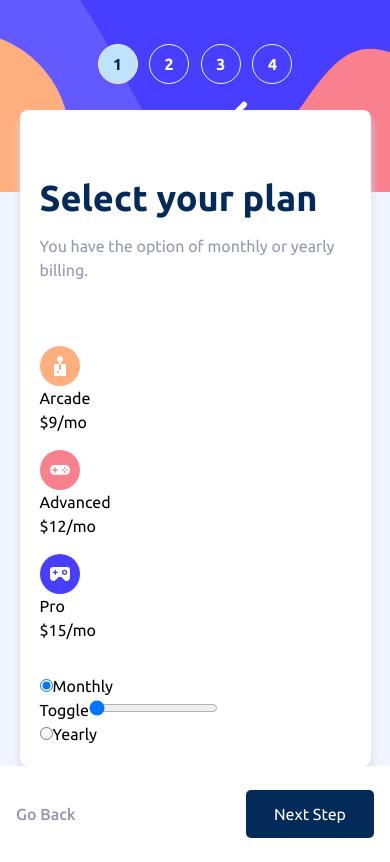
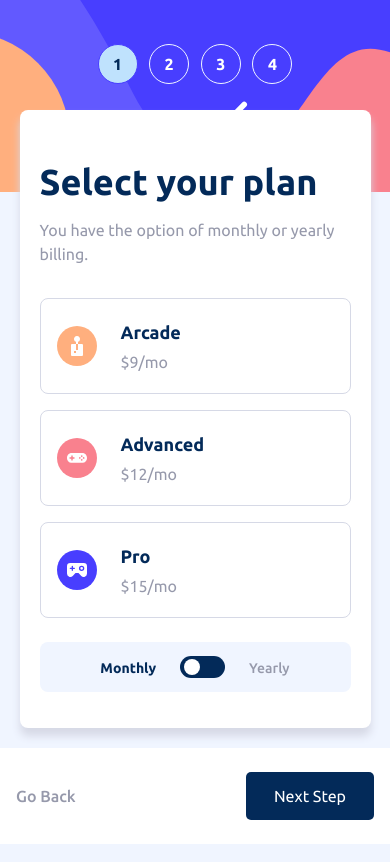
Before and after one commit to DeeNue36/React-Multi-Step-Form, a React (Vite) app: page / in a window 390 px wide. Built offline with nearby package versions, Linux system fonts and the light colour scheme.

Commit message:
section two styling and responsive design updated

```diff
--- a/src/App.css
+++ b/src/App.css
@@ -44,6 +44,8 @@
   /** typography */
   --font-family-ubuntu: Ubuntu, sans-serif;
   --text-small-size: 0.875rem;
+  --text-regular-size: 1rem;
+  --text-large-size: 1.125rem;
   --font-weight-light: 300;
   --font-weight-regular: 400;
   --font-weight-medium: 500;
@@ -93,7 +95,7 @@
   }
 
   .progress-circle {
-    @apply xl:flex xl:items-center;
+    @apply md:flex md:items-center;
   }
 
   .step-number {
@@ -101,7 +103,7 @@
   }
 
   .user-info-step {
-    @apply hidden xl:flex xl:flex-col xl:items-start xl:uppercase;
+    @apply hidden md:flex md:flex-col md:items-start md:uppercase;
   }
 
   /** Reusable/Repeated Styles */
@@ -125,8 +127,14 @@
   }
 
   .previous-button {
-    @apply text-neutral-dark-grey font-medium;
+    @apply text-neutral-dark-grey font-medium hover:text-primary-dark-blue;
   }
+
+  .active {
+    @apply bg-neutral-transparent-light-blue border-primary-purple-medium border-[0.0938rem];
+  }
+
+
 
   /** Section 1: Personal Info Form Section */
   .form-main-section {
@@ -142,7 +150,7 @@
   } */
 
   .form-header {
-    @apply mt-12;
+    @apply mt-8;
 
     & h1 {
       @apply mb-4 text-4xl text-primary-dark-blue font-bold;
@@ -154,7 +162,7 @@
   }
 
   .form-body {
-    @apply mbs-16;
+    @apply mbs-8;
   }
 
   /** Input */
@@ -171,11 +179,11 @@
   }
 
   .error-message {
-    @apply text-primary-bright-red text-[0.75rem] text-end font-regular;
+    @apply text-primary-bright-red text-xs text-end font-regular;
   }
 
   .input-container input {
-    @apply text-primary-dark-blue w-full h-12 rounded-lg border border-neutral-transparent-purple outline-none px-3 text-[1rem] hover:border-primary-purple-medium hover:border-[0.0938rem] focus:border-primary-purple-medium focus:border-[0.0938rem] focus-visible:border-primary-purple-medium focus-visible:border-[0.0938rem];
+    @apply text-primary-dark-blue w-full h-12 rounded-lg border border-neutral-transparent-purple outline-none px-3 text-regular-size hover:border-primary-purple-medium hover:border-[0.0938rem] focus:border-primary-purple-medium focus:border-[0.0938rem] focus-visible:border-primary-purple-medium focus-visible:border-[0.0938rem];
   }
 
   .input-container input::placeholder {
@@ -184,7 +192,7 @@
 
   /** Section 2: Plan Selection  */
   .plan-error {
-    @apply text-primary-bright-red font-medium text-[1rem] mbe-[0.8rem];
+    @apply text-primary-bright-red font-medium text-regular-size mbe-[0.8rem];
   }
 
   .form-body:has(.plan-error:not(.hidden)) {
@@ -192,6 +200,70 @@
   }
 
   .plan-container {
-    @apply flex flex-col justify-between gap-y-4 mbe-8;
+    @apply flex flex-col justify-between gap-y-4 mbe-6;
+  }
+
+  .plan-card {
+    @apply flex justify-start items-center w-full h-24 gap-x-6 border border-neutral-transparent-purple cursor-pointer rounded-lg py-6 px-4 transition-[border] duration-250 ease-[ease-in] motion-reduce:transition-none hover:border-primary-purple-medium hover:border-[0.0938rem] active:bg-neutral-transparent-light-blue active:border-primary-purple-medium active:border-[0.0938rem];
+  }
+
+  .plan-card:has(.yearly-discount-duration:not(.hidden)) {
+    @apply h-28 transition-[height] duration-250 ease-[ease-out] motion-reduce:transition-none;
+  }
+
+  .plan-card-header {
+    @apply text-primary-dark-blue font-bold mbe-1 text-large-size;
+  }
+
+  .monthly-yearly-pricing {
+    @apply text-neutral-dark-grey;
+  }
+
+  .yearly-discount-duration {
+    @apply text-small-size  mbs-1;
+  }
+
+  /** Plan Section: Billing Toggle */
+  .billing-container {
+    @apply flex items-center justify-center gap-6 bg-neutral-transparent-blue py-[0.8rem] px-6 rounded-lg w-full my-4 mx-auto;
+  }
+
+  .billing-option-container {
+    & label {
+      @apply font-medium cursor-pointer text-neutral-dark-grey text-small-size transition-colors duration-300 ease-[ease] motion-reduce:transition-none;
+    }
+
+    & input[type='radio'] {
+      @apply hidden;
+    }
+
+    & input[type='radio']:checked + label {
+      @apply text-primary-dark-blue font-bold;
+    }
+  }
+
+  /** Main Toggle */
+  .toggle-container {
+    @apply relative w-11.25 h-5.5 bg-primary-dark-blue rounded-2xl cursor-pointer transition-[background-color] duration-300 ease-[ease] motion-reduce:transition-none;
+
+    & label {
+      @apply hidden relative text-[0rem] -z-6;
+    }
+
+    & input[type='range'] {
+      @apply absolute w-full h-full opacity-0 cursor-pointer z-2 appearance-none;
+    }
+  }
+
+  .toggle-thumb {
+    @apply absolute top-0.75 left-1 w-4 h-4 bg-neutral-white rounded-[50%] pointer-events-none transition-[left] duration-300 ease-[ease] motion-reduce:transition-none;
+  }
+
+  .toggle-container.active .toggle-thumb {
+    @apply left-6.25;
+  }
+
+  .toggle-thumb.clicked {
+    @apply transform scale-[0.64] transition-all duration-400 ease-[ease] motion-reduce:transition-none;
   }
 }
```
